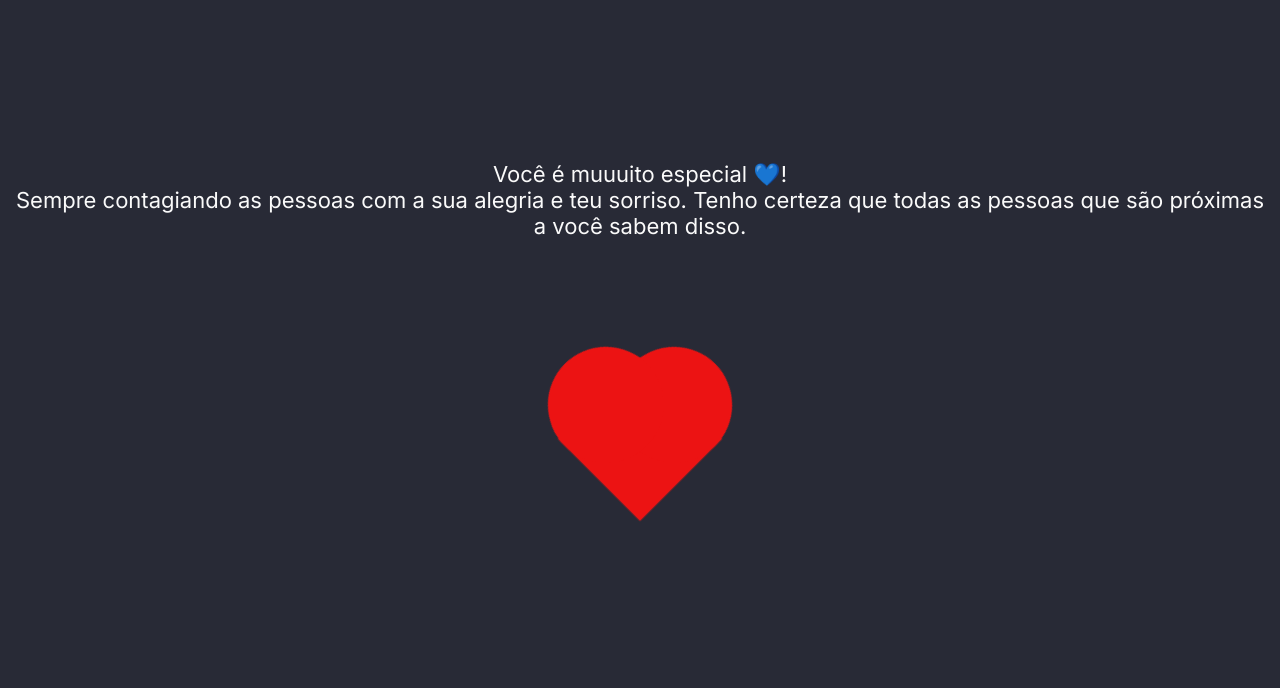
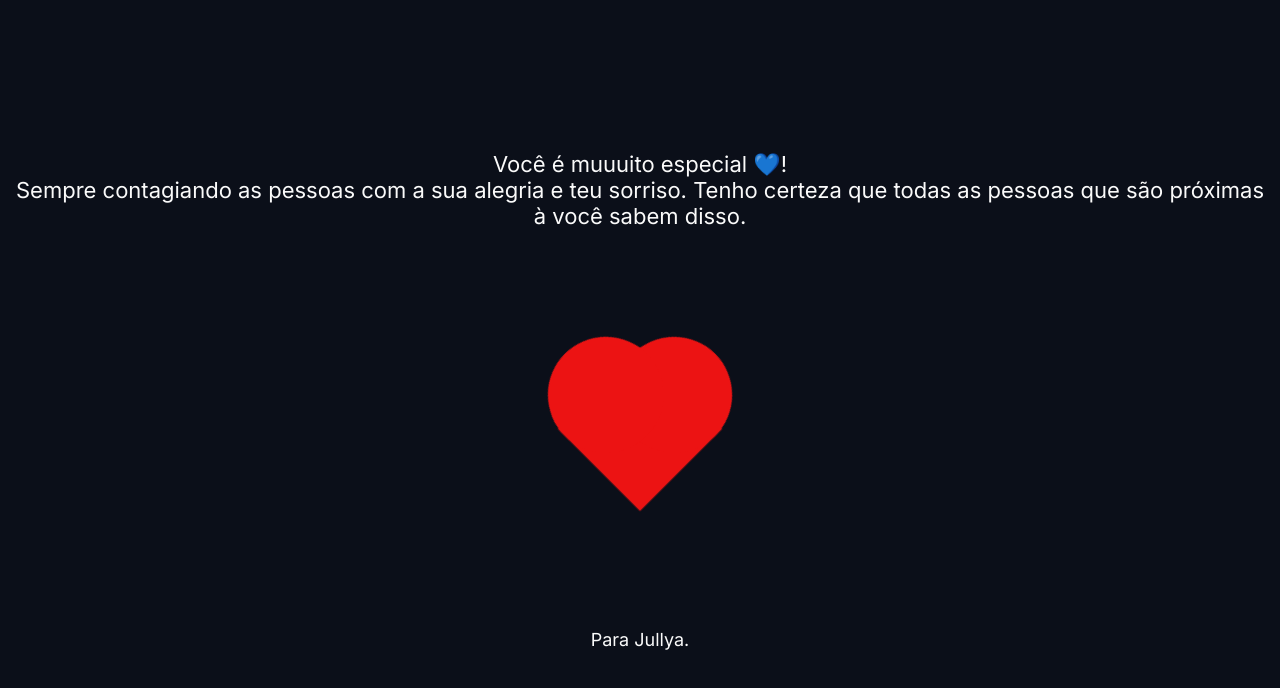
Before and after one commit to CauaRodrigues/challeng-heart-css, a plain HTML site: page index.html in a window 1280 px wide. Drawn offline with Linux system fonts and the light colour scheme.

Commit message:
update index.html

```diff
--- a/index.html
+++ b/index.html
@@ -12,12 +12,14 @@
 			Você é muuuito especial 💙!
 			<br />
 			Sempre contagiando as pessoas com a sua alegria e teu sorriso. Tenho
-			certeza que todas as pessoas que são próximas a você sabem disso.
+			certeza que todas as pessoas que são próximas à você sabem disso.
 		</p>
 
-		<main>
+		<div class="container-heart">
 			<span class="heart"></span>
 			<span class="circle"></span>
-		</main>
+		</div>
+
+		<p class="smaller">Para Jullya.</p>
 	</body>
 </html>
--- a/styles/style.css
+++ b/styles/style.css
@@ -1,7 +1,7 @@
 @import url("https://fonts.googleapis.com/css2?family=Inter:wght@200;300;400;600&display=swap");
 
 :root {
-	--bgColor: #282a36;
+	--bgColor: rgb(11, 15, 25);
 	--heartColor: #ec1313;
 }
 
@@ -29,6 +29,10 @@ body {
 	flex-direction: column;
 }
 
+p.smaller {
+	font-size: 18px;
+}
+
 p {
 	color: #fafafa;
 	text-align: center;
@@ -37,7 +41,7 @@ p {
 	padding: 0 12px;
 }
 
-main {
+.container-heart {
 	margin: 0 auto;
 	height: 400px;
 	display: flex;
```
